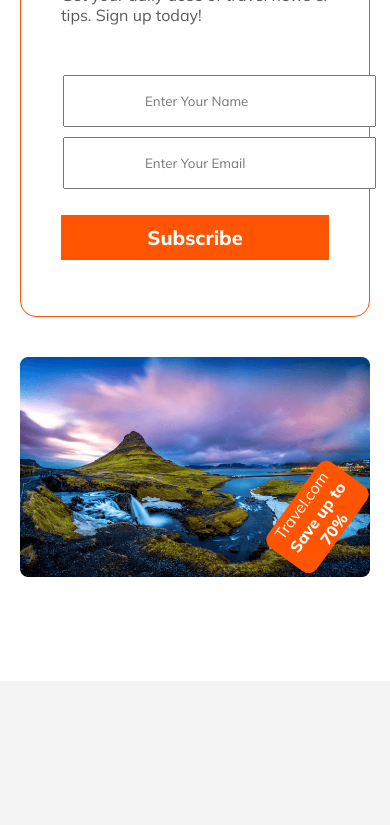
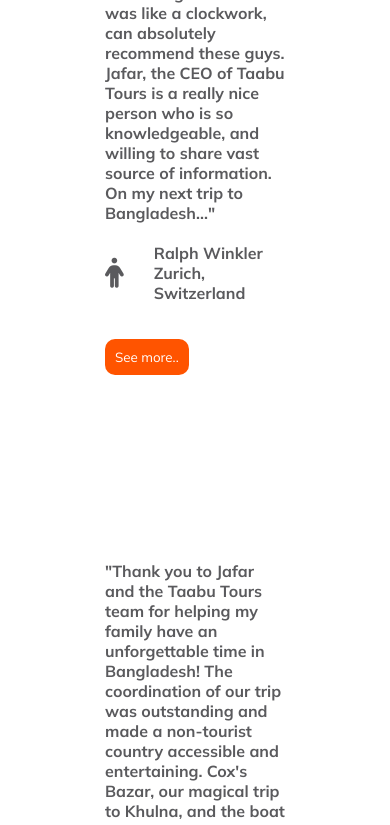
Before and after one commit to Dev-Tofazzal/Assingment_2_Travels, a plain HTML site: page index.html in a window 390 px wide. Shown: the part 5349-6174 px from the top of the page. Drawn offline with Linux system fonts and the light colour scheme.

Commit message:
All Responsive Done

```diff
--- a/css/style.css
+++ b/css/style.css
@@ -243,6 +243,39 @@
     height: 70px;
 }
 /* Choose us part end  here */
+/* bouus part start here */
+.bonus_main{
+    margin: 20px 0;
+}
+.bonus_des{
+    display: flex;
+    justify-content: space-between;
+}
+.bonus_item{
+    padding: 85px;
+    color: #5A5A5D;
+    font-size: 16px;
+    font-weight: 400;
+
+}
+.comnt_man{
+    padding: 20px 0;
+    display: flex;
+    justify-content: center;
+    align-items: center;
+    gap: 30px;
+}
+.com_icon{
+    font-size: 30px;
+}
+.bonus_btn{
+    margin-top: 10px 10px;
+    color: #ffff;
+    border: none;
+    border-radius: 10px;
+}
+
+/* bouus part end here */
 
 /* newslatter part start here */
 .newslatter_main{
@@ -441,13 +474,18 @@
     padding: 32px 65px 32px 32px;
 }
 
+/* bonus part start responsive here */
+.bonus_des{
+    flex-direction: column;
+}
+/* bonus part end here */
 /* newslatter responsive */
 .newslatter_main{
     flex-direction: column;
 }
 .newslatter_input input{
     width: 80%;
-    padding: 16px 15px 16px 80px;
+    padding: 20px 0px;
 }
 .newslatter_img .travel_discount {
 
--- a/index.html
+++ b/index.html
@@ -170,6 +170,65 @@
 
             </section>
         <!-- Choose part end here -->
+        <!-- bonus part start here -->
+        <section>
+            <div class="bonus_main">
+                <div class="des_title">
+                    <h2>We are a local operator fostered by word of mouth</h2>
+                </div>
+                <div class="bonus_des">
+                    <div class="bonus_item">
+                        <h4>"Wonderful trip to the Sundarbans with the professionals at Taabu Tours. Organization was like a clockwork, can absolutely recommend these guys. Jafar, the CEO of Taabu Tours is a really nice person who is so knowledgeable, and willing to share vast source of information. On my next trip to Bangladesh..."</h4>
+                        <div class="comnt_man">
+                            <div class="com_icon">
+                                <i class="fa-solid fa-person"></i>
+                            </div>
+                            <div class="com_name">
+                                <h4>Ralph Winkler</h4>
+                                <h4>Zurich, Switzerland</h4>
+                            </div>
+                        </div>
+                        <button class="primary_bgclr bonus_btn">See more..</button>
+
+                    </div>
+                    <div class="bonus_item">
+                        <h4>
+                            "Thank you to Jafar and the Taabu Tours team for helping my family have an unforgettable time in Bangladesh! The coordination of our trip was outstanding and made a non-tourist country accessible and entertaining. Cox's Bazar, our magical trip to Khulna, and the boat adventure in the Sunderbans were a treat..."
+see more
+                        </h4>
+                        <div class="comnt_man">
+                            <div class="com_icon">
+                                <i class="fa-solid fa-person"></i>
+                            </div>
+                            <div class="com_name">
+                                <h4>Owen Mahon</h4>
+                                <h4>Dublin, Ireland</h4>
+                            </div>
+                        </div>
+                        <button class="primary_bgclr bonus_btn">See more..</button>
+                    </div>
+                    <div class="bonus_item">
+                        <h4>
+                            "Spent two days in Dhaka and felt I really needed a guide to see as much as possible. Jafar and Taabu tour truly delivered had am excellent two days visiting old and new Dhaka the first day and Sonargaon and local life the second. Jafar is a helpful and honest guy. He is passionate about tourism and..."
+
+                        </h4>
+                        <div class="comnt_man">
+                            <div class="com_icon">
+                                <i class="fa-solid fa-person"></i>
+                            </div>
+                            <div class="com_name">
+                                <h4>Tom Holleman</h4>
+                                <h4>ZWestport, CT, USA</h4>
+                            </div>
+                        </div>
+                        <button class="primary_bgclr bonus_btn">See more..</button>
+                    </div>
+                </div>
+            </div>
+        </section>
+
+
+        <!-- bonus part end here -->
         <!-- news latter part start here -->
         <section>
             <div class="newslatter_main">
```
